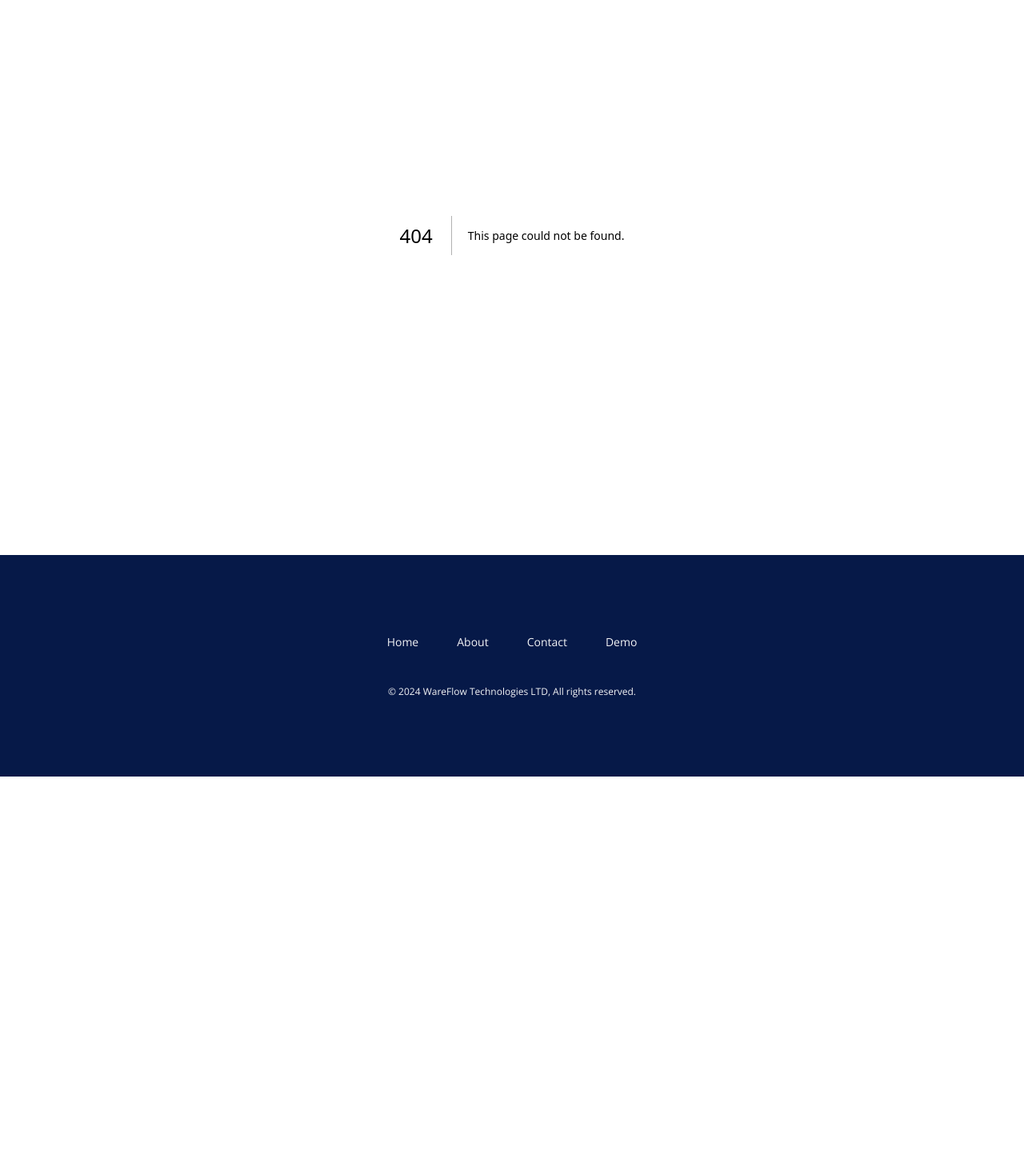
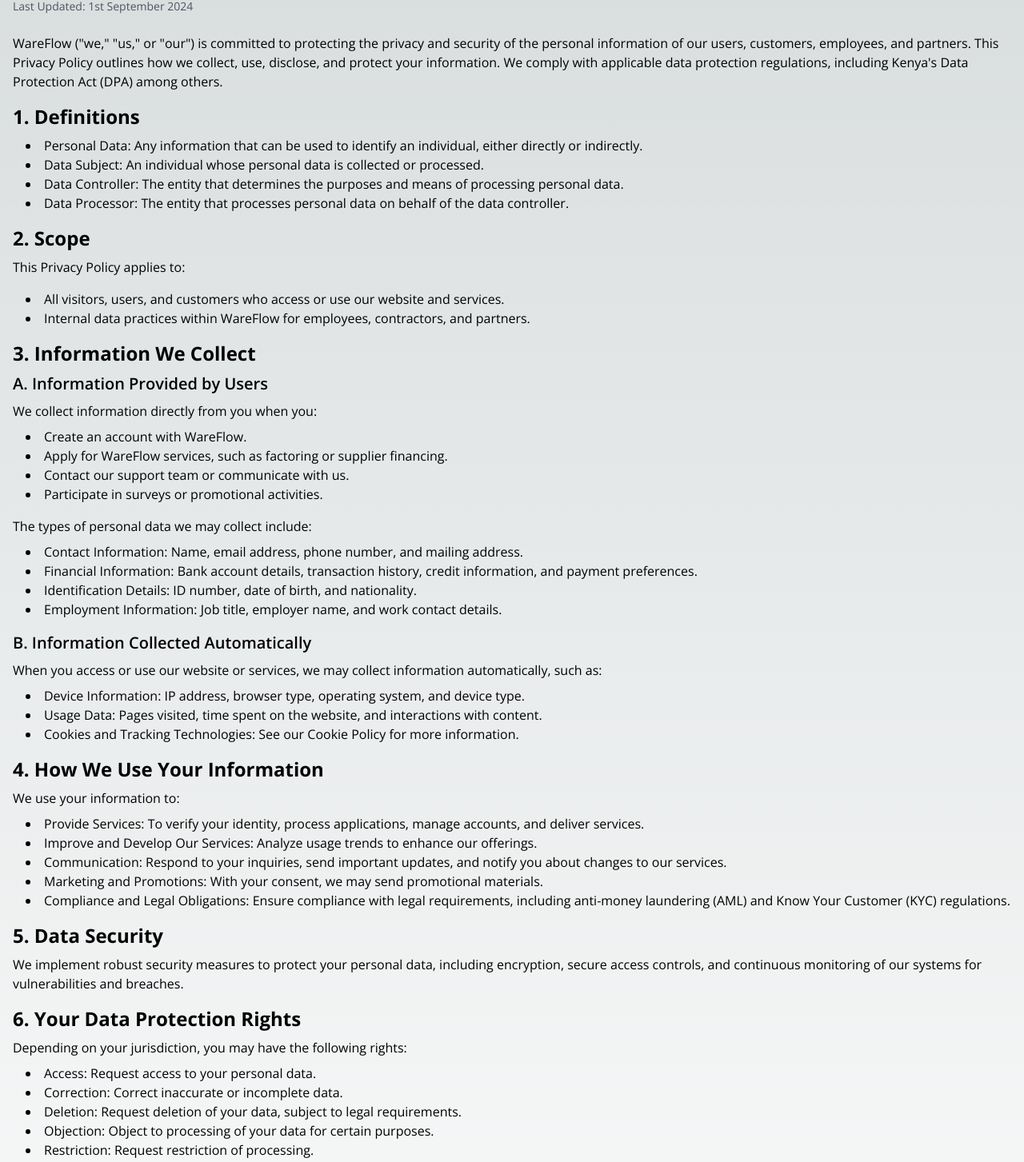
Before and after one commit to CodeVicar/nomads, a Next.js app: page /privacypolicy in a window 1280 px wide. Before the commit this address had no page. Shown: the part 204-1657 px from the top of the page at 80% size. Before the commit the page ends 1175 px from the top, so only its background shows below. Built offline with nearby package versions, Linux system fonts and the light colour scheme.

Commit message:
Privacy Policy page added

```diff
--- /dev/null
+++ b/app/privacypolicy/page.js
@@ -0,0 +1,102 @@
+import React from 'react'
+
+const page = () => {
+  return (
+    <div>
+      <div className="container mx-auto px-4 py-8">
+        <h1 className="text-3xl font-bold mb-4">Privacy Policy</h1>
+        <p className="text-sm text-gray-600 mb-6">
+          Effective Date: 1st September 2024<br />
+          Last Updated: 1st September 2024
+        </p>
+
+        <p className="mb-4">
+          WareFlow ("we," "us," or "our") is committed to protecting the privacy and security of the personal information of our users, customers, employees, and partners. This Privacy Policy outlines how we collect, use, disclose, and protect your information. We comply with applicable data protection regulations, including Kenya's Data Protection Act (DPA) among others.
+        </p>
+
+        <h2 className="text-2xl font-bold mb-2">1. Definitions</h2>
+        <ul className="list-disc list-inside mb-4 ml-4">
+          <li>Personal Data: Any information that can be used to identify an individual, either directly or indirectly.</li>
+          <li>Data Subject: An individual whose personal data is collected or processed.</li>
+          <li>Data Controller: The entity that determines the purposes and means of processing personal data.</li>
+          <li>Data Processor: The entity that processes personal data on behalf of the data controller.</li>
+        </ul>
+
+        <h2 className="text-2xl font-bold mb-2">2. Scope</h2>
+        <p className="mb-4">This Privacy Policy applies to:</p>
+        <ul className="list-disc list-inside mb-4 ml-4">
+          <li>All visitors, users, and customers who access or use our website and services.</li>
+          <li>Internal data practices within WareFlow for employees, contractors, and partners.</li>
+        </ul>
+
+        <h2 className="text-2xl font-bold mb-2">3. Information We Collect</h2>
+        <h3 className="text-xl font-semibold mb-2">A. Information Provided by Users</h3>
+        <p className="mb-2">We collect information directly from you when you:</p>
+        <ul className="list-disc list-inside mb-4 ml-4">
+          <li>Create an account with WareFlow.</li>
+          <li>Apply for WareFlow services, such as factoring or supplier financing.</li>
+          <li>Contact our support team or communicate with us.</li>
+          <li>Participate in surveys or promotional activities.</li>
+        </ul>
+
+        <p className="mb-2">The types of personal data we may collect include:</p>
+        <ul className="list-disc list-inside mb-4 ml-4">
+          <li>Contact Information: Name, email address, phone number, and mailing address.</li>
+          <li>Financial Information: Bank account details, transaction history, credit information, and payment preferences.</li>
+          <li>Identification Details: ID number, date of birth, and nationality.</li>
+          <li>Employment Information: Job title, employer name, and work contact details.</li>
+        </ul>
+
+        <h3 className="text-xl font-semibold mb-2">B. Information Collected Automatically</h3>
+        <p className="mb-2">When you access or use our website or services, we may collect information automatically, such as:</p>
+        <ul className="list-disc list-inside mb-4 ml-4">
+          <li>Device Information: IP address, browser type, operating system, and device type.</li>
+          <li>Usage Data: Pages visited, time spent on the website, and interactions with content.</li>
+          <li>Cookies and Tracking Technologies: See our Cookie Policy for more information.</li>
+        </ul>
+
+        <h2 className="text-2xl font-bold mb-2">4. How We Use Your Information</h2>
+        <p className="mb-2">We use your information to:</p>
+        <ul className="list-disc list-inside mb-4 ml-4">
+          <li>Provide Services: To verify your identity, process applications, manage accounts, and deliver services.</li>
+          <li>Improve and Develop Our Services: Analyze usage trends to enhance our offerings.</li>
+          <li>Communication: Respond to your inquiries, send important updates, and notify you about changes to our services.</li>
+          <li>Marketing and Promotions: With your consent, we may send promotional materials.</li>
+          <li>Compliance and Legal Obligations: Ensure compliance with legal requirements, including anti-money laundering (AML) and Know Your Customer (KYC) regulations.</li>
+        </ul>
+
+        <h2 className="text-2xl font-bold mb-2">5. Data Security</h2>
+        <p className="mb-4">
+          We implement robust security measures to protect your personal data, including encryption, secure access controls, and continuous monitoring of our systems for vulnerabilities and breaches.
+        </p>
+
+        <h2 className="text-2xl font-bold mb-2">6. Your Data Protection Rights</h2>
+        <p className="mb-2">Depending on your jurisdiction, you may have the following rights:</p>
+        <ul className="list-disc list-inside mb-4 ml-4">
+          <li>Access: Request access to your personal data.</li>
+          <li>Correction: Correct inaccurate or incomplete data.</li>
+          <li>Deletion: Request deletion of your data, subject to legal requirements.</li>
+          <li>Objection: Object to processing of your data for certain purposes.</li>
+          <li>Restriction: Request restriction of processing.</li>
+          <li>Portability: Request transfer of data to another service provider.</li>
+        </ul>
+
+        <h2 className="text-2xl font-bold mb-2">7. Contact Us</h2>
+        <p className="mb-4">
+          If you have any questions or concerns regarding this Privacy Policy or our data practices, please contact us at:
+        </p>
+        <ul className="list-none mb-4 ml-4">
+          <li>Email: info@wareflowafrica.com</li>
+          <li>Address: Woodlands Business Park, Suite 6, Kiambere Road</li>
+          <li>Phone: +254 721 233770</li>
+        </ul>
+
+        <p className="mt-8 text-sm text-gray-600">
+          By using our services, you acknowledge that you have read and understood this Privacy Policy.
+        </p>
+      </div>
+    </div>
+  )
+}
+
+export default page
```
